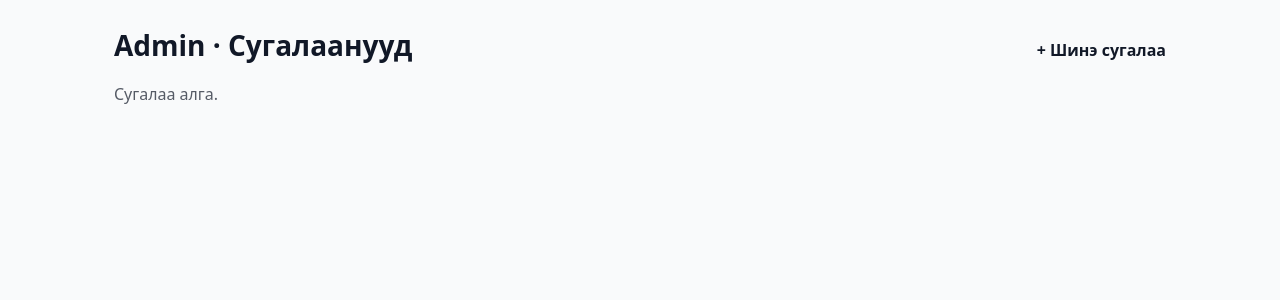
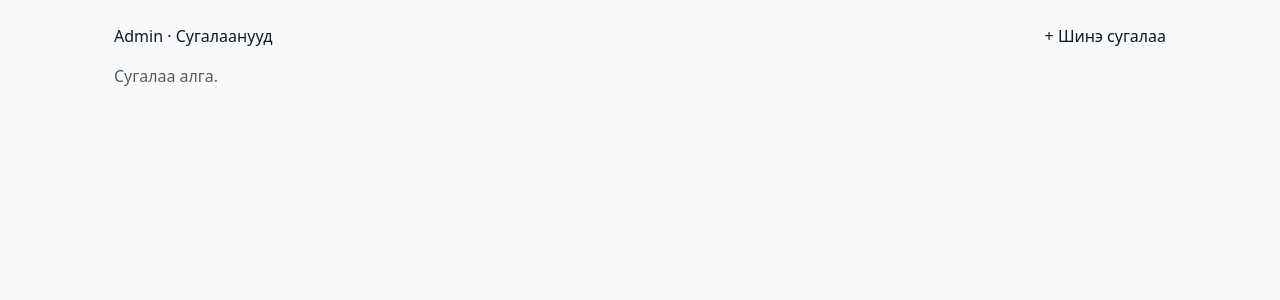
Before and after one commit to Boldmaa4421/raffle-app, a Next.js app: page /admin/raffles in a window 1280 px wide. Shown: the top 300 px of the page. Built offline with nearby package versions, Linux system fonts and the light colour scheme; no server answers; the database is empty.

Commit message:
fix: prisma build + admin raffles page runtime

```diff
--- a/src/app/admin/raffles/page.tsx
+++ b/src/app/admin/raffles/page.tsx
@@ -1,25 +1,25 @@
-
-
 import Link from "next/link";
 import { prisma } from "@/lib/prisma";
 import RafflesClient from "./RafflesClient";
 
-
-
-
+export const dynamic = "force-dynamic";
+export const revalidate = 0;
+export const fetchCache = "force-no-store";
 
 export default async function AdminRafflesPage() {
   const raffles = await prisma.raffle.findMany({
     orderBy: { createdAt: "desc" },
-    include: { _count: { select: { tickets: true, purchases: true } } }, // purchases байхгүй бол энэ мөрийг ав
+    include: {
+      _count: { select: { tickets: true, purchases: true } },
+    },
   });
 
   return (
     <div style={{ padding: 24, maxWidth: 1100, margin: "0 auto" }}>
-      <div style={{ display: "flex", justifyContent: "space-between", alignItems: "baseline", gap: 12, flexWrap: "wrap" }}>
-        <h1 style={{ fontSize: 28, fontWeight: 900 }}>Admin · Сугалаанууд</h1>
+      <div style={{ display: "flex", justifyContent: "space-between" }}>
+        <h1>Admin · Сугалаанууд</h1>
 
-        <Link href="/admin/raffles/new" style={{ textDecoration: "none", fontWeight: 900 }}>
+        <Link href="/admin/raffles/new">
           + Шинэ сугалаа
         </Link>
       </div>
--- a/src/app/page.tsx
+++ b/src/app/page.tsx
@@ -1,5 +1,4 @@
-export const dynamic = "force-dynamic";
-export const fetchCache = "force-no-store";
+
 
 import HomeLookup from "../components/HomeLookup";
 import RaffleCheckButton from "@/components/RaffleCheckButton";
```
